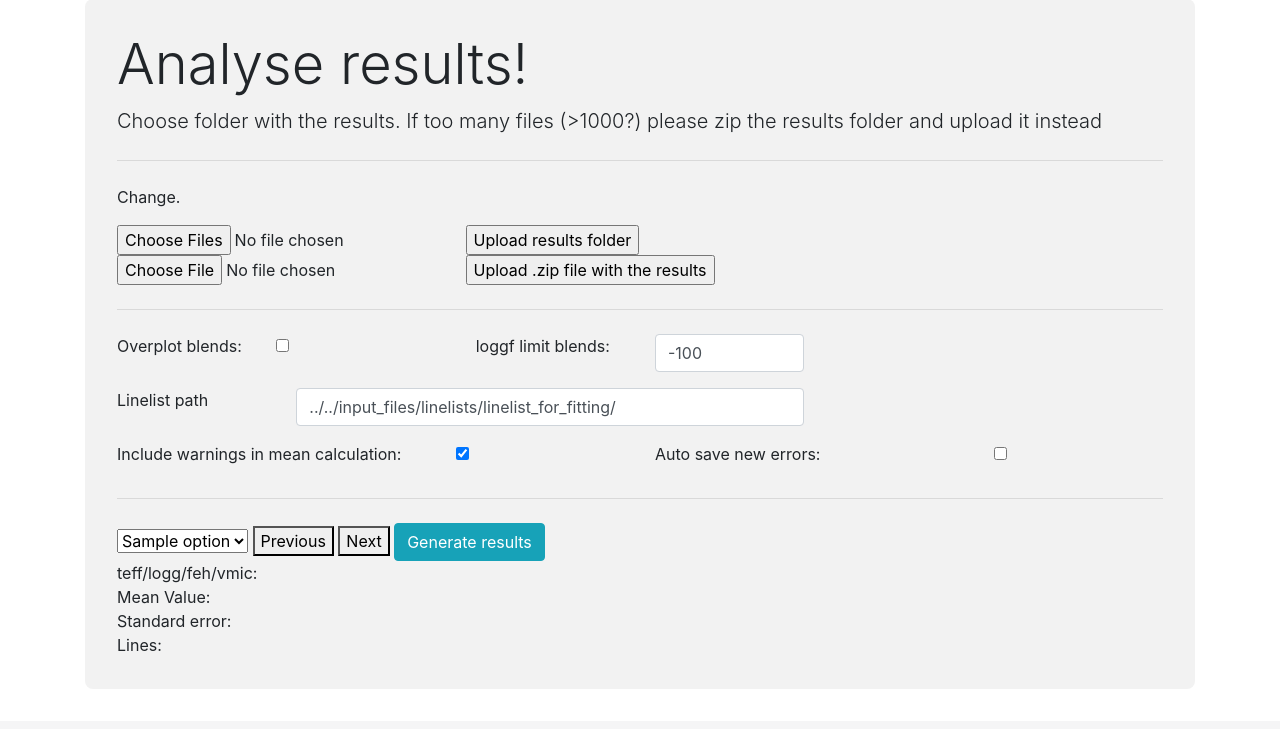
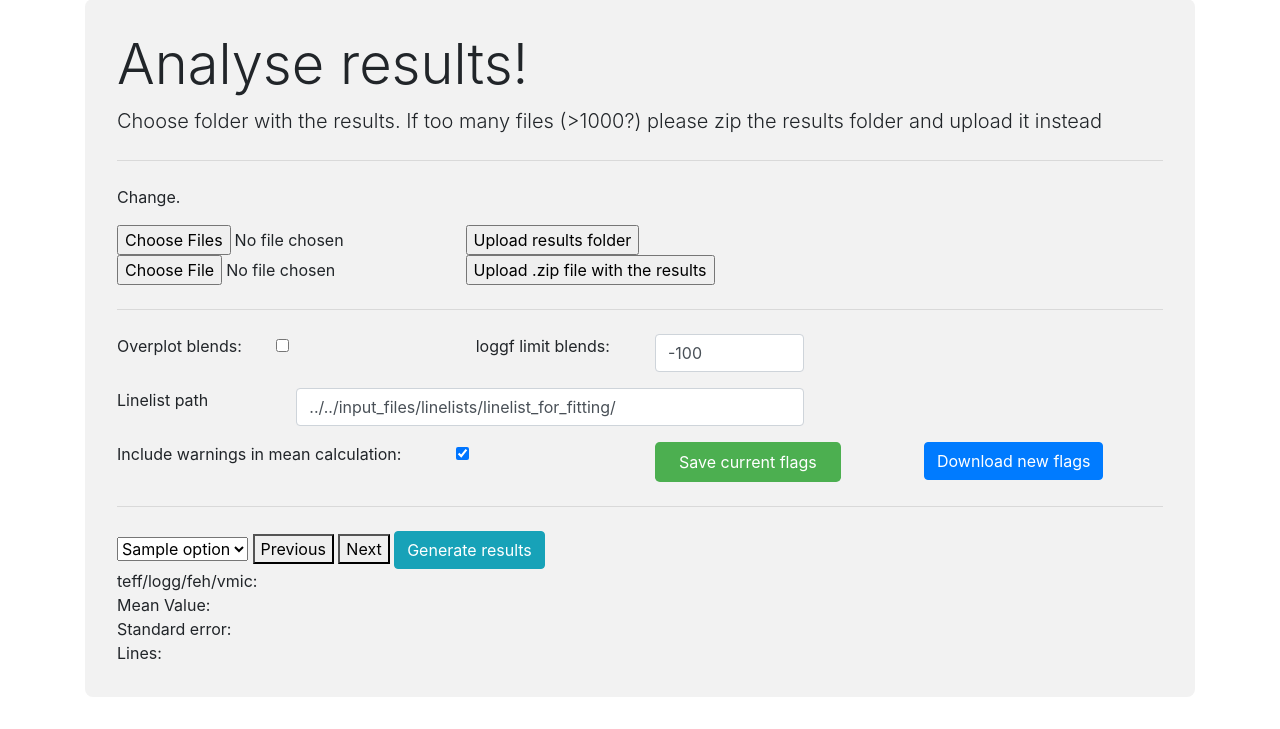
Before and after one commit to stormnick/TSGuiPy, a Flask app: template src/templates/spectral_fits_viewer.html in a window 1280 px wide. Shown: the part 121-850 px from the top of the page. Before the commit the page ends 772 px from the top, so only its background shows below. Run offline with Flask 3, Linux system fonts and the light colour scheme; the template is opened without the code that fills it: most values are stand-ins (such as "Sample title", 1, 10 or a date in 2020); some libraries are stand-ins or nearby versions.

Commit message:
now can download flags and cleaned up code

```diff
--- a/src/app.py
+++ b/src/app.py
@@ -4,7 +4,6 @@
 import os
 
 import scipy
-from alembic.command import current
 
 # This is a workaround to add the parent directory to the sys.path
 sys.path.append(os.path.abspath(os.path.join(os.path.dirname(__file__), '..', '..',)))
@@ -25,7 +24,7 @@
 import pandas as pd
 
 app = Flask(__name__)
-app.config['MAX_CONTENT_LENGTH'] = 200 * 1024 * 1024  # 50 Megabytes
+app.config['MAX_CONTENT_LENGTH'] = 200 * 1024 * 1024 * 20  # 50 Megabytes
 
 DEFAULT_CONFIG_PATH = 'default_config.cfg'
 data_results_storage = {'fitted_spectra': [], "options": [], "linemask_center_wavelengths": [], "observed_spectra": {},
@@ -146,7 +145,7 @@
     linelist_path = data['linelistPath']
     loggf_limit = float(data['loggf_limit'])
     includeWarnings = data['includeWarnings']
-    auto_save_new_errors = data['autoSaveNewErrors']
+    auto_save_new_errors = True
     prev_spectra_checked_boxes = data['checkedBoxes']
 
     file_new_errors = os.path.join("./", default_name_new_flags)
@@ -155,34 +154,7 @@
     else:
         current_new_errors = pd.DataFrame(columns=["specname", "linemask", "extra_error"])
 
-    prev_spectra_name = data_results_storage['currently_plotted_spectra']
-    if auto_save_new_errors and prev_spectra_name is not None:
-        for one_linemask in prev_spectra_checked_boxes:
-            wavelength = one_linemask['id']
-            if wavelength != "checkbox0":
-                checked = one_linemask['checked']
-                if not checked:
-                    extra_error_value = 1
-                else:
-                    extra_error_value = 0
-                # Check if a row with the same "specname" and "linemask" exists
-                mask = (
-                    (current_new_errors['specname'] == prev_spectra_name) &
-                    (current_new_errors['linemask'].astype(str) == wavelength)
-                )
-
-                if mask.any():
-                    # Update 'extra_error' in the existing row(s)
-                    current_new_errors.loc[mask, 'extra_error'] = extra_error_value
-                else:
-                    # Append a new row as before
-                    current_new_errors.loc[len(current_new_errors)] = {
-                        "specname": prev_spectra_name,
-                        "linemask": wavelength,
-                        "extra_error": extra_error_value
-                    }
-
-        current_new_errors.to_csv(file_new_errors, index=False)
+    save_current_flags(file_new_errors, prev_spectra_checked_boxes, current_new_errors, auto_save_new_errors)
 
     data_results_storage['currently_plotted_spectra'] = specname
 
@@ -281,6 +253,75 @@
 
     return jsonify(figures=figures, stellar_param=f"{int(stellar_param_teff)}/{stellar_param_logg:.2f}/{stellar_param_feh:.2f}/{stellar_param_vmic:.2f}",
                    checked_boxes=checked_boxes, center_wavelengths_all=center_wavelengths_all)
+
+
+def save_current_flags(file_new_errors, prev_spectra_checked_boxes, current_new_errors, auto_save_new_errors):
+    prev_spectra_name = data_results_storage['currently_plotted_spectra']
+    if auto_save_new_errors and prev_spectra_name is not None:
+        for one_linemask in prev_spectra_checked_boxes:
+            id = int(one_linemask['id'].replace("checkbox", ""))
+            wavelength = data_results_storage["linemask_center_wavelengths"][id]
+            checked = one_linemask['checked']
+            if not checked:
+                extra_error_value = 1
+            else:
+                extra_error_value = 0
+            # Check if a row with the same "specname" and "linemask" exists
+            mask = (
+                    (current_new_errors['specname'] == prev_spectra_name) &
+                    (current_new_errors['linemask'].astype(str) == str(wavelength))
+            )
+
+            if mask.any():
+                # Update 'extra_error' in the existing row(s)
+                current_new_errors.loc[mask, 'extra_error'] = extra_error_value
+            else:
+                # Append a new row as before
+                current_new_errors.loc[len(current_new_errors)] = {
+                    "specname": prev_spectra_name,
+                    "linemask": wavelength,
+                    "extra_error": extra_error_value
+                }
+
+        current_new_errors.to_csv(file_new_errors, index=False)
+
+
+@app.route('/download_new_flags', methods=['POST'])
+def download_new_flags():
+    file_new_errors = os.path.join("./", default_name_new_flags)
+    if os.path.exists(file_new_errors):
+        current_new_errors = pd.read_csv(file_new_errors)
+    else:
+        current_new_errors = pd.DataFrame(columns=["specname", "linemask", "extra_error"])
+
+    output = io.StringIO()
+    writer = csv.writer(output)
+    writer.writerow(current_new_errors.columns)
+    for index, row in current_new_errors.iterrows():
+        writer.writerow(row)
+    csv_data = output.getvalue()
+    output.close()
+
+    response = make_response(csv_data)
+    response.headers['Content-Disposition'] = f'attachment; filename=new_flags.csv'
+    response.headers['Content-Type'] = 'text/csv'
+    return response
+
+
+@app.route('/save_new_flags', methods=['POST'])
+def save_new_flags():
+    data = request.json
+
+    prev_spectra_checked_boxes = data['checkedBoxes']
+
+    file_new_errors = os.path.join("./", default_name_new_flags)
+    if os.path.exists(file_new_errors):
+        current_new_errors = pd.read_csv(file_new_errors)
+    else:
+        current_new_errors = pd.DataFrame(columns=["specname", "linemask", "extra_error"])
+
+    save_current_flags(file_new_errors, prev_spectra_checked_boxes, current_new_errors, True)
+    return "True"
 
 """
 ABUNDANCE DIAGRAM
@@ -692,9 +733,17 @@
             file_path = os.path.join(temp_dir, filename)
             file.save(file_path)
             extract_and_process_zip(file_path)
+        create_newflags_file()
         return jsonify({'message': 'Upload successful', 'status': 'success'})
     else:
         return jsonify({'message': 'Not zip', 'status': 'error'})
+
+
+def create_newflags_file():
+    file_new_errors = os.path.join("./", default_name_new_flags)
+    current_new_errors = pd.DataFrame(columns=["specname", "linemask", "extra_error"])
+    current_new_errors.to_csv(file_new_errors, index=False)
+
 
 def extract_and_process_zip(zip_path):
     with zipfile.ZipFile(zip_path, 'r') as zip_ref:
@@ -740,6 +789,7 @@
     #options = data_results_storage["options"]
     # Optionally, clean up by deleting the temporary files
     # now route to analyse_results
+    create_newflags_file()
     return jsonify({'message': 'Upload successful', 'status': 'success'})
 
 @app.route('/upload_observed_spectra', methods=['POST'])
@@ -974,5 +1024,5 @@
 
 if __name__ == '__main__':
 
-    app.run(debug=True, port=5002)
+    app.run(debug=True, port=5001)
     #generate_synthetic_spectrum()
--- a/src/templates/spectral_fits_viewer.html
+++ b/src/templates/spectral_fits_viewer.html
@@ -18,7 +18,6 @@
             background-color: #4CAF50;
             color: white;
             padding: 0.5rem 1.5rem;
-            margin: 0.5rem;
             border: none;
             border-radius: 0.3rem;
             cursor: pointer;
@@ -57,6 +56,7 @@
                 contentType: false, // Tell jQuery not to set contentType
                 success: function(response) {
                     console.log('Upload successful');
+                    location.reload();
                     // Handle success
                     displayNotification("Upload success!", 3000, "green"); // Example: blue for processing
                 },
@@ -83,6 +83,7 @@
                 contentType: false, // Tell jQuery not to set contentType
                 success: function(response) {
                     console.log('Upload successful');
+                    location.reload();
                     // Handle success
                     displayNotification("Upload success!", 3000, "green"); // Example: blue for processing
                 },
@@ -105,6 +106,15 @@
         setTimeout(function() {
             notification.style.display = "none";
         }, duration);
+    }
+
+    function downloadNewFlags() {
+
+        // Set the hidden input value to the JSON string
+        //document.getElementById('hiddenData').value = JSON.stringify(requestData);
+
+        // Submit the form
+        document.getElementById('downloadForm').submit();
     }
 
     </script>
@@ -188,12 +198,15 @@
                 <div class="col-md-2">
                     <input type="checkbox" class="form-check-input" id="includeWarnings" name="includeWarnings" checked>
                 </div>
-                <div class="col-md-4">
-                    <label for="autoSaveNewErrors">Auto save new errors:</label>
+                <div class="col-md-3">
+                    <button class="btn btn-custom" onclick="save_new_flags()">Save current flags</button>
                 </div>
-                <div class="col-md-2">
-                    <input type="checkbox" class="form-check-input" id="autoSaveNewErrors" name="autoSaveNewErrors">
+                <div class="col-md-3">
+                    <button class="btn btn-primary" onclick="downloadNewFlags()">Download new flags</button>
                 </div>
+                <form id="downloadForm" method="POST" action="/download_new_flags" style="display: none;">
+                    <input type="hidden" name="data" id="hiddenData">
+                </form>
             </div>
 
             <hr class="my-4">
@@ -231,6 +244,29 @@
     }
 
 
+    function save_new_flags() {
+        const checked_boxes_send = getCheckboxValues();
+
+        const requestData = {
+            checkedBoxes: checked_boxes_send
+        };
+        displayNotification("Processing...", 3000, "blue"); // Example: blue for processing
+        // Send AJAX request to Flask to generate plots
+        $.ajax({
+            url: '/save_new_flags',
+            type: 'POST',
+            contentType: 'application/json',
+            data: JSON.stringify(requestData),
+            success: function(response) {
+                displayNotification("Success!", 3000, "green"); // Example: blue for processing
+            },
+            error: function(xhr, status, error) {
+                displayNotification("Error :(", 3000, "red"); // Example: blue for processing
+            }
+        });
+    };
+
+
     function plot_fitted_result_one_star() {
         const checked_boxes_send = getCheckboxValues();
 
@@ -240,7 +276,6 @@
             linelistPath: document.getElementById("m3d_linelist").value,
             loggf_limit: document.getElementById("m3d_loggf_limit").value,
             includeWarnings: document.getElementById("includeWarnings").checked,
-            autoSaveNewErrors: document.getElementById("autoSaveNewErrors").checked,
             checkedBoxes: checked_boxes_send
         };
         displayNotification("Processing...", 3000, "blue"); // Example: blue for processing
@@ -270,7 +305,7 @@
             const checkbox = document.createElement('input');
             const columnsContainer = document.createElement('div');
             checkbox.type = 'checkbox';
-            checkbox.id = center_wavelengths_all[index];
+            checkbox.id = 'checkbox' + index;
             checkbox.setAttribute('data-value', figData.value);
             checkbox.checked = checked_boxes[index];
             checkbox.classList.add('figure-checkbox'); // Add the common class here
```
